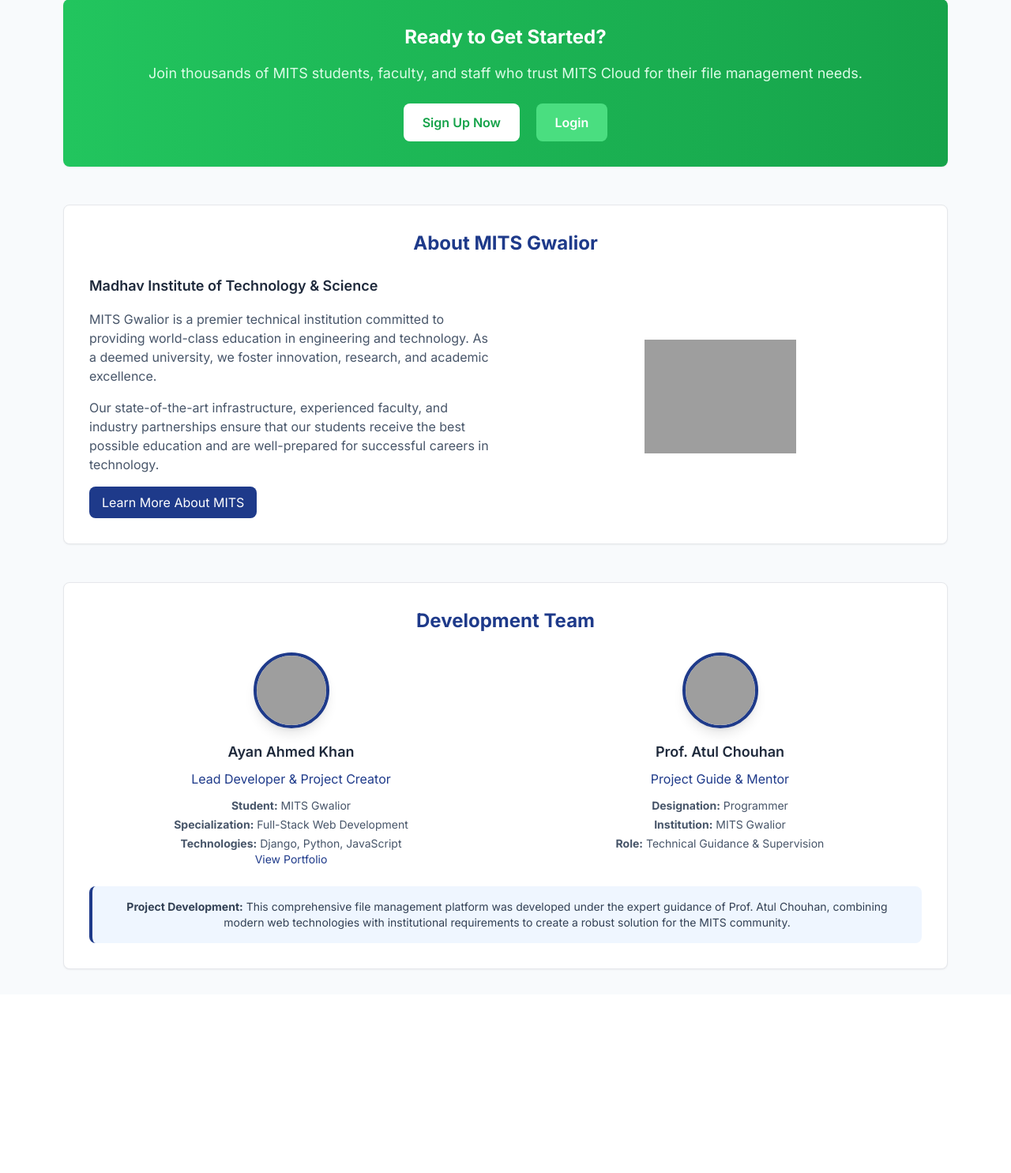
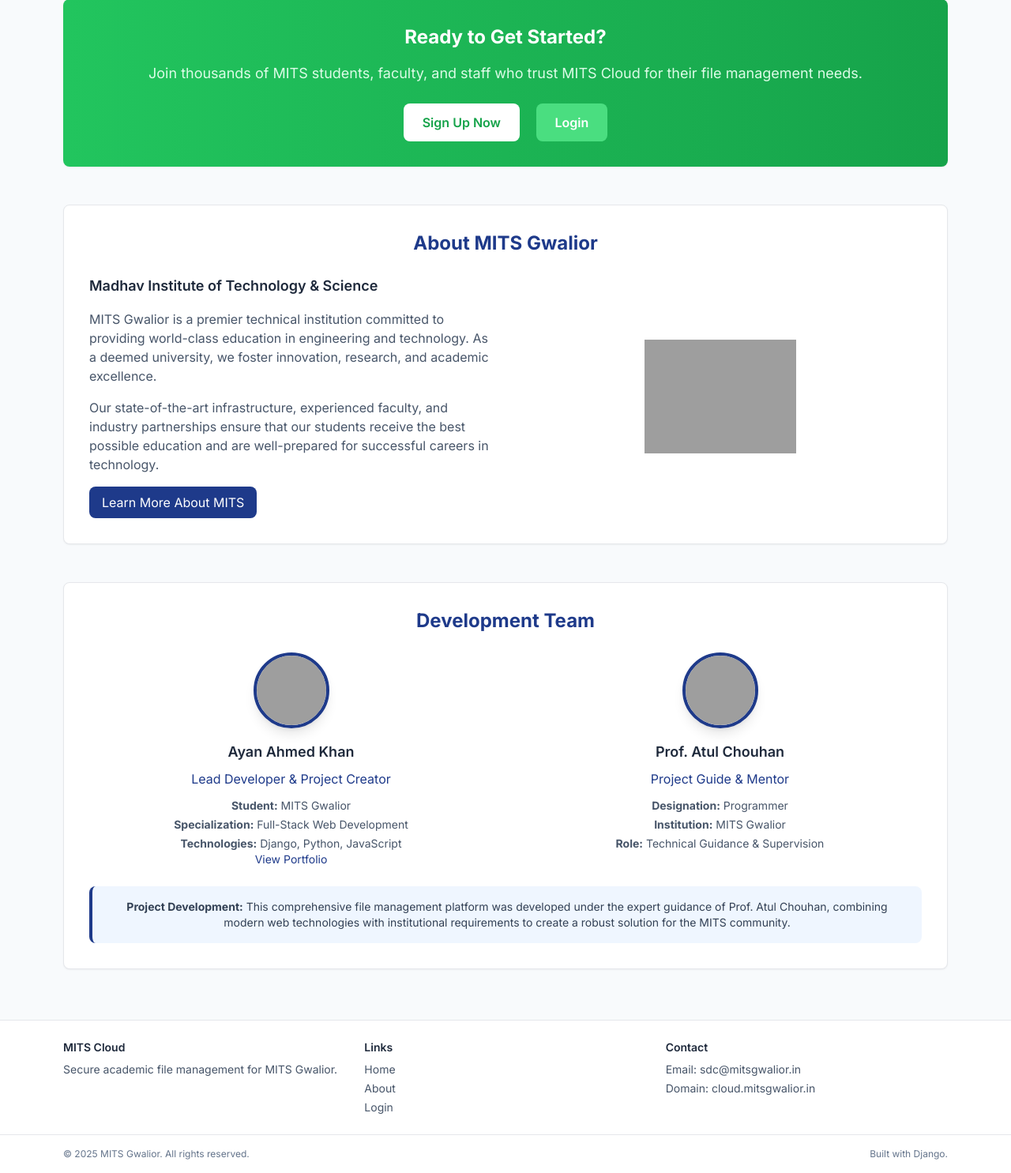
Before and after one commit to AyanAhmedKhan/MITS-Cloudy, a Django app: page / in a window 1280 px wide. Shown: the part 2139-3624 px from the top of the page at 79% size. Before the commit the page ends 3367 px from the top, so only its background shows below. Run offline with Django 4.2, Linux system fonts and the light colour scheme; data comes from the database, SQL or seed files in the repository; both versions use the stored data as it was after the commit; data that the repository does not hold is empty; parts of the project's set-up code (start-up, migrations or seed data) failed here and were passed over; some libraries are stand-ins or nearby versions; grey boxes are pictures that could not be loaded.

Commit message:
Update dashboard and landing pages with new footer design, including contact information and links. Adjust image source for logo to use static path. Refactor public folder tree view logic for improved readability.

```diff
--- a/templates/core/dashboard.html
+++ b/templates/core/dashboard.html
@@ -212,7 +212,7 @@
     </div>
   </div>
   <button class="w-full text-xs text-slate-500 border-t px-4 py-2 hover:bg-slate-50" onclick="hideProgress()">Hide</button>
-  </div>
+</div>
 
 <!-- Confirmation Modal -->
 <div id="confirmation-modal" class="fixed inset-0 bg-black bg-opacity-50 hidden z-50 flex items-center justify-center">
@@ -1743,8 +1743,8 @@
         }
       }catch(err){
         alert('Folder create failed: ' + (err.message || err));
-        return;
-      }
+          return;
+        }
       folderId = created.id;
         alert('Folder created successfully!');
       } catch (error) {
--- a/templates/core/landing.html
+++ b/templates/core/landing.html
@@ -31,7 +31,7 @@
   <header class="bg-white border-b">
     <div class="max-w-6xl mx-auto px-4 py-3 flex items-center justify-between">
       <a href="/" class="flex items-center gap-4 group">
-        <img src="https://i.ibb.co/nqNGqpFc/mits-logo.png" alt="MITS Gwalior" class="h-16 w-16 object-contain" />
+        <img src="{% static 'img/mits-logo.png' %}" alt="MITS Gwalior" class="h-16 w-16 object-contain" />
         <div class="leading-tight">
           <div class="text-lg font-semibold text-primary">माधव प्रौद्योगिकी एवं विज्ञान संस्थान, ग्वालियर</div>
           <div class="text-base font-medium text-primary">Madhav Institute of Technology & Science, Gwalior</div>
@@ -306,6 +306,36 @@
       </div>
     </div>
   </main>
+
+  <footer class="bg-white border-t mt-8">
+    <div class="max-w-6xl mx-auto px-4 py-6 grid grid-cols-1 md:grid-cols-3 gap-6 text-sm text-slate-600">
+      <div>
+        <div class="font-semibold text-slate-800 mb-2">MITS Cloud</div>
+        <p>Secure academic file management for MITS Gwalior.</p>
+      </div>
+      <div>
+        <div class="font-semibold text-slate-800 mb-2">Links</div>
+        <ul class="space-y-1">
+          <li><a class="hover:text-primary" href="/">Home</a></li>
+          <li><a class="hover:text-primary" href="/about/">About</a></li>
+          <li><a class="hover:text-primary" href="/auth/login/">Login</a></li>
+        </ul>
+      </div>
+      <div>
+        <div class="font-semibold text-slate-800 mb-2">Contact</div>
+        <ul class="space-y-1">
+          <li>Email: <a class="hover:text-primary" href="mailto:sdc@mitsgwalior.in">sdc@mitsgwalior.in</a></li>
+          <li>Domain: cloud.mitsgwalior.in</li>
+        </ul>
+      </div>
+    </div>
+    <div class="border-t">
+      <div class="max-w-6xl mx-auto px-4 py-4 text-xs text-slate-500 flex items-center justify-between">
+        <span>© {% now "Y" %} MITS Gwalior. All rights reserved.</span>
+        <span>Built with Django.</span>
+      </div>
+    </div>
+  </footer>
 
   <script>
     let expandedItems = new Set();
```
Also changed, not shown: db.sqlite3, storage/migrations/0015_fileitem_deleted_at_fileitem_deleted_by_and_more.py (added), storage/views.py.
